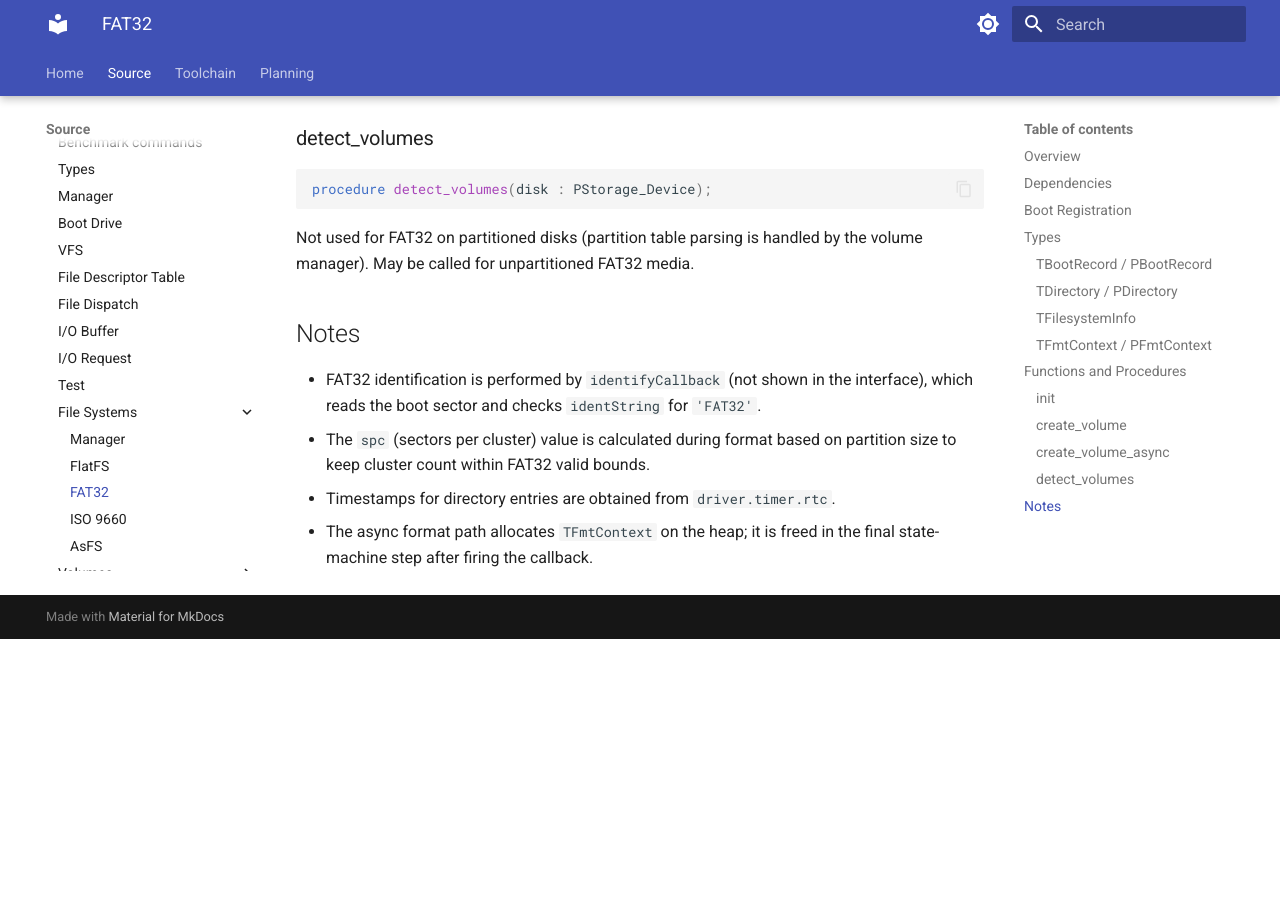
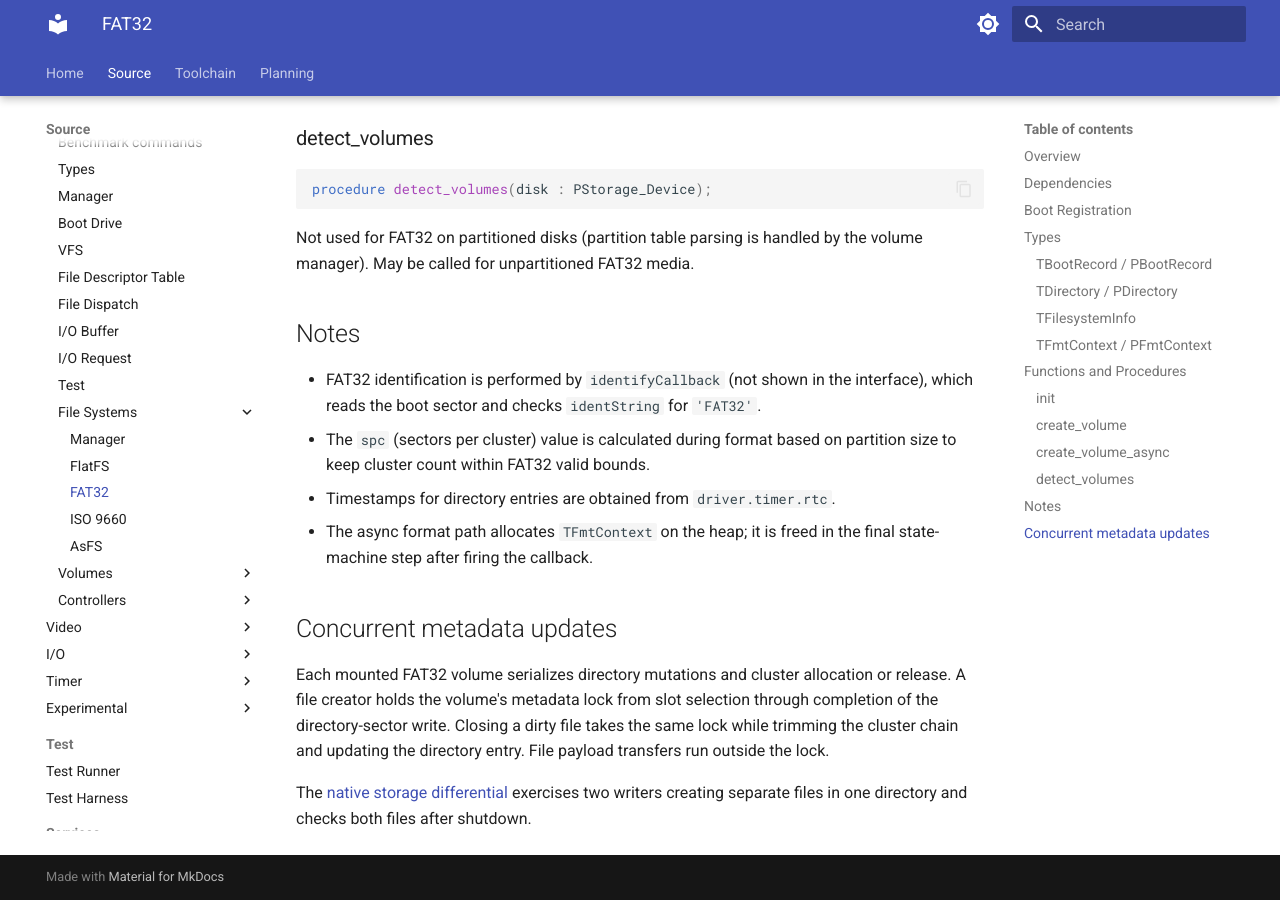
Before and after one commit to t3hn3rd/Asuro, an MkDocs documentation site: the page built from doc/src/driver/storage/fs/driver.storage.fs.fat32.md, in a window 1280 px wide and 900 px high, scrolled down 3389 px. Built offline with MkDocs 1.6.1 and Material for MkDocs 9.7.7, drawn with Linux system fonts in a browser that asks for light colours; before the commit the page ends 4028 px from its top, so only the background shows below that.

Commit message:
Serialize FAT32 metadata updates to prevent concurrent file loss

```diff
--- a/doc/src/driver/storage/fs/driver.storage.fs.fat32.md
+++ b/doc/src/driver/storage/fs/driver.storage.fs.fat32.md
@@ -116,3 +116,9 @@ Not used for FAT32 on partitioned disks (partition table parsing is handled by t
 - The `spc` (sectors per cluster) value is calculated during format based on partition size to keep cluster count within FAT32 valid bounds.
 - Timestamps for directory entries are obtained from `driver.timer.rtc`.
 - The async format path allocates `TFmtContext` on the heap; it is freed in the final state-machine step after firing the callback.
+
+## Concurrent metadata updates
+
+Each mounted FAT32 volume serializes directory mutations and cluster allocation or release. A file creator holds the volume's metadata lock from slot selection through completion of the directory-sector write. Closing a dirty file takes the same lock while trimming the cluster chain and updating the directory entry. File payload transfers run outside the lock.
+
+The [native storage differential](../../../arch/x86_64/memory.md#fat32-high-memory-differential) exercises two writers creating separate files in one directory and checks both files after shutdown.
```
Also changed, not shown: doc/src/arch/x86_64/memory.md (+2 -0 lines), 2 other files.
